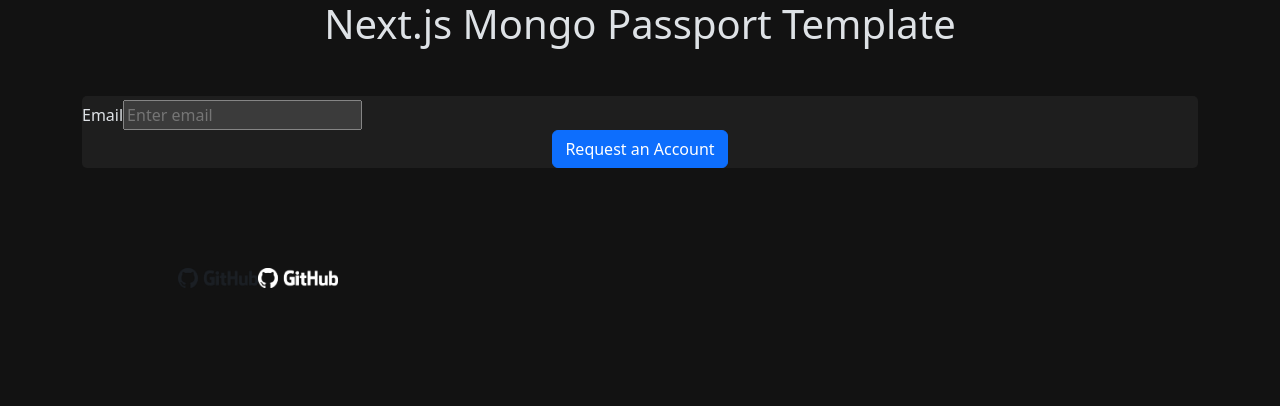
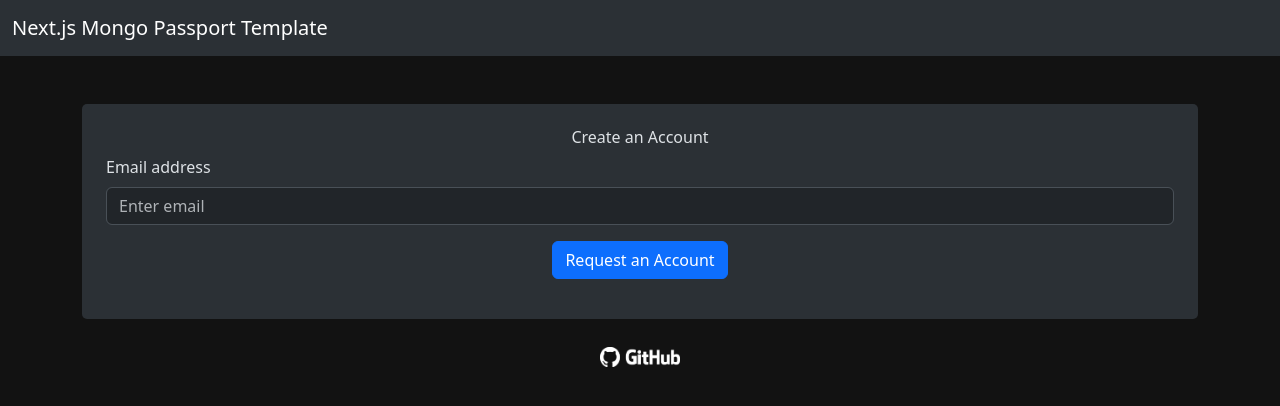
Before and after one commit to nick-ramsay/next-passport-template, a Next.js app in the folder client/: page /create-account-request in a window 1280 px wide. Shown: the top 406 px of the page. Built offline with nearby package versions, Linux system fonts and the light colour scheme.

Commit message:
Polished up create-account-request-page

```diff
--- a/client/src/app/components/navbar/Navbar.css
+++ /dev/null
@@ -1,22 +0,0 @@
-@import "tailwindcss";
-@tailwind base;
-@tailwind components;
-@tailwind utilities;
-
-.navbar-item {
-    font-weight: 600;
-}
-
-.navbar-item:hover {
-    text-decoration: none;
-    color: inherit;
-}
-
-button.hamburger {
-    @apply bg-neutral-100 dark:bg-gray-900 pr-2 pl-2 pt-1 pb-1 text-black dark:text-white focus:outline-none outline-none rounded
-}
-
-button.hamburger:hover {
-    outline: none;
-    cursor: pointer;
-}
--- a/client/src/app/create-account-request/page.tsx
+++ b/client/src/app/create-account-request/page.tsx
@@ -1,15 +1,21 @@
 'use client'
 
-import React, { useState } from 'react';
+import React, { useEffect, useState } from 'react';
 import API from "../utils/API";
 import { RingLoader } from 'react-spinners';
-import Image from 'next/image'
+import Image from 'next/image';
+import ThemeTracker from '../../components/ThemeTracker';
 import GithubLogo from "../images/GitHub_Lockup_Light.png"
 import GitHubLogoLight from "../images/GitHub_Lockup_Dark.png";
+import { set } from 'mongoose';
 
 
 export default function CreateAccount() {
   const [email, setEmail] = useState("");
+  const [theme, setTheme] = useState("dark");
+  const [errorMessage, setErrorMessage] = useState("");
+
+
 
   const submitRequest = (email: string, event: React.FormEvent<HTMLFormElement>) => {
     event.preventDefault();
@@ -17,7 +23,7 @@ export default function CreateAccount() {
       API.checkExistingAccountEmails(email)
         .then(res => {
           if (res !== "" && res !== undefined) {
-            alert("Looks like an account already exists with this e-mail. Try logging in.");
+            setErrorMessage("Looks like an account already exists with this e-mail. Try logging in.");
           } else {
             API.setEmailVerificationToken(email)
               .then(res => {
@@ -27,38 +33,47 @@ export default function CreateAccount() {
         }
         );
     } else {
-      alert("Invalid email. Please try again.")
+      setErrorMessage("Invalid email. Please try again.");
       setEmail(email => "");
     }
 
   }
 
+  useEffect(() => {
+    setTheme(ThemeTracker() ?? "dark");
+  }, []);
+
   return (
+    <div className="d-flex flex-column min-vh-100">
+      <nav className="navbar navbar-expand-lg bg-body-tertiary">
+        <div className="container-fluid">
+          <a className="navbar-brand" href="/">Next.js Mongo Passport Template</a>
+        </div>
+      </nav>
       <div className="container">
-      <h1 className="text-md font-bold mb-5 text-center">Next.js Mongo Passport Template</h1>
+        <div className="row justify-content-center mt-5">
           <div className="col-md-12">
-        <form onSubmit={(event) => submitRequest(email, event)}>
-          <div className='mt-2 text-sm'>
-            <label className='font-semibold dark:text-gray-300 text-gray-700'>Email</label>
-            <input className='mt-1' placeholder="Enter email" type="email" onChange={(e) => setEmail(e.target.value)}></input>
+            <form className="p-4 mx-auto" onSubmit={(event) => { setErrorMessage(""); submitRequest(email, event) }}>
+              <h6 className="text-center">Create an Account</h6>
+              <div className="mb-3">
+                <label htmlFor="createAccountRequestEmailInput" className="form-label">Email address</label>
+                <input type="email" className="form-control" id="createAccountRequestEmailInput" placeholder="Enter email" onChange={(e) => setEmail(e.target.value)} />
               </div>
-          <div className='mt-6 text-center'>
-            <button className="btn btn-primary" type='submit'>Request an Account</button>
+              <div className='mb-3 text-center'>
+                <button className="btn btn-primary" onClick={() => setErrorMessage("")} type='submit'>Request an Account</button>
+              </div>
+              <div className="text-center">
+                <div className="form-text form-error-message mt-6 text-center">{errorMessage}</div>
               </div>
             </form>
           </div>
-      <footer className="row-start-3 flex gap-[24px] flex-wrap items-center justify-center">
-        <div className="flex justify-center items-center m-5 p-5 max-w-m min-w-sm">
+        </div>
+        <footer className="row">
+          <div className="col-md-12 text-center my-4">
             <a target="_blank" href="http://www.github.com/nick-ramsay/nextjs-mongo-passport-template">
               <Image
-              className="block dark:hidden"
-              src={GitHubLogoLight}
-              width={80}
-              alt="GitHub Logo"
-            />
-            <Image
                 className="hidden dark:block"
-              src={GithubLogo}
+                src={theme == "dark" ? GithubLogo : GitHubLogoLight}
                 width={80}
                 alt="GitHub Logo"
               />
@@ -66,5 +81,6 @@ export default function CreateAccount() {
           </div>
         </footer>
       </div>
+    </div>
   );
 }
--- a/client/src/app/globals.css
+++ b/client/src/app/globals.css
@@ -6,8 +6,13 @@ form {
   body {
     background-color: #121212;
   }
+
   form {
-    background: #1e1e1e;
+    background: #2b3035;
+  }
+
+  .form-error-message {
+    color: #ff6961;
   }
 }
 
@@ -15,6 +20,10 @@ form {
 [data-bs-theme="light"] {
   /* Example: Change a custom element's background in light mode */
   form {
-    background-color: #f8f9fa
+    background-color: #f8f9fa;
+  }
+
+  .form-error-message {
+    color: red;
   }
 }
```
Lines whose indentation alone changed are shown as unchanged.
